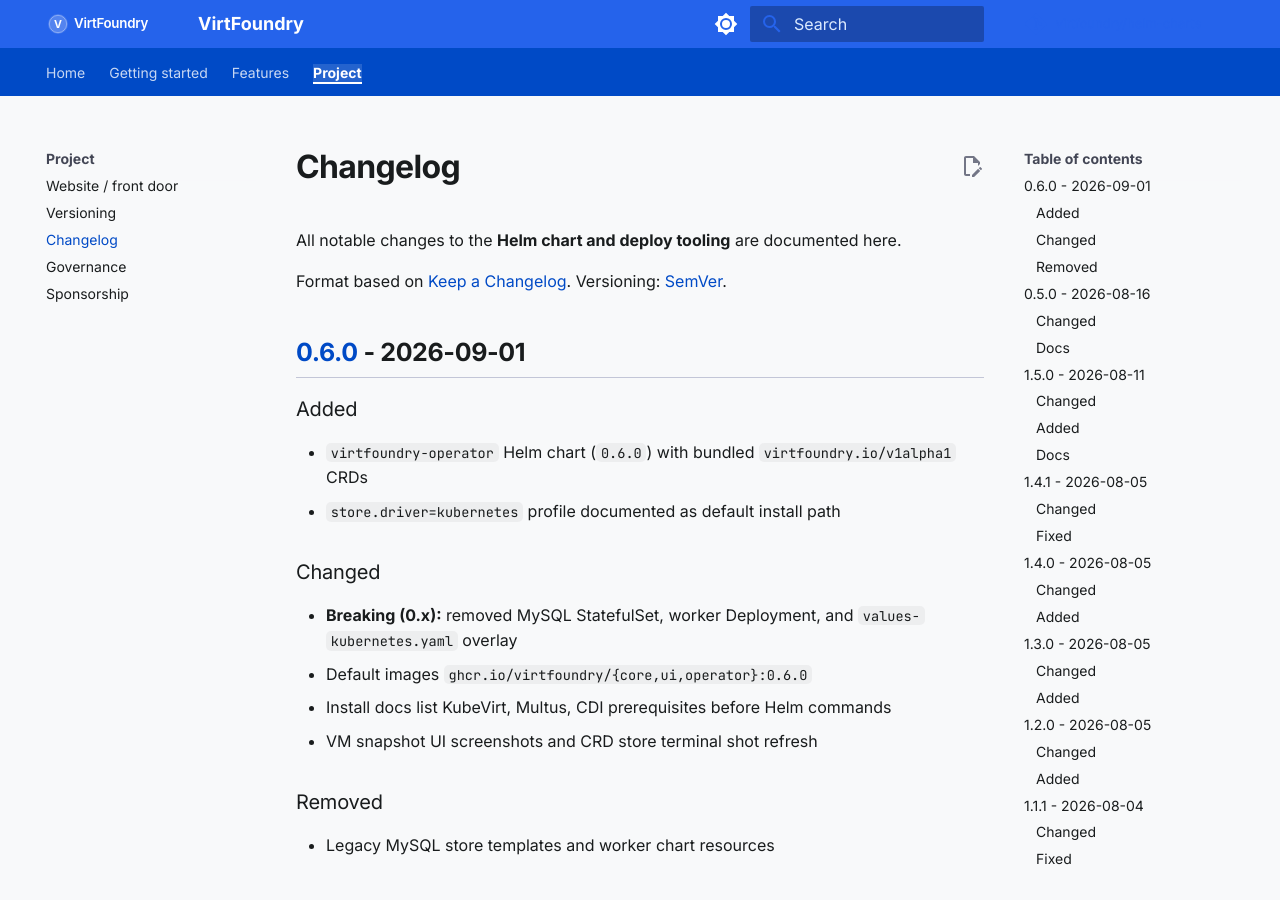
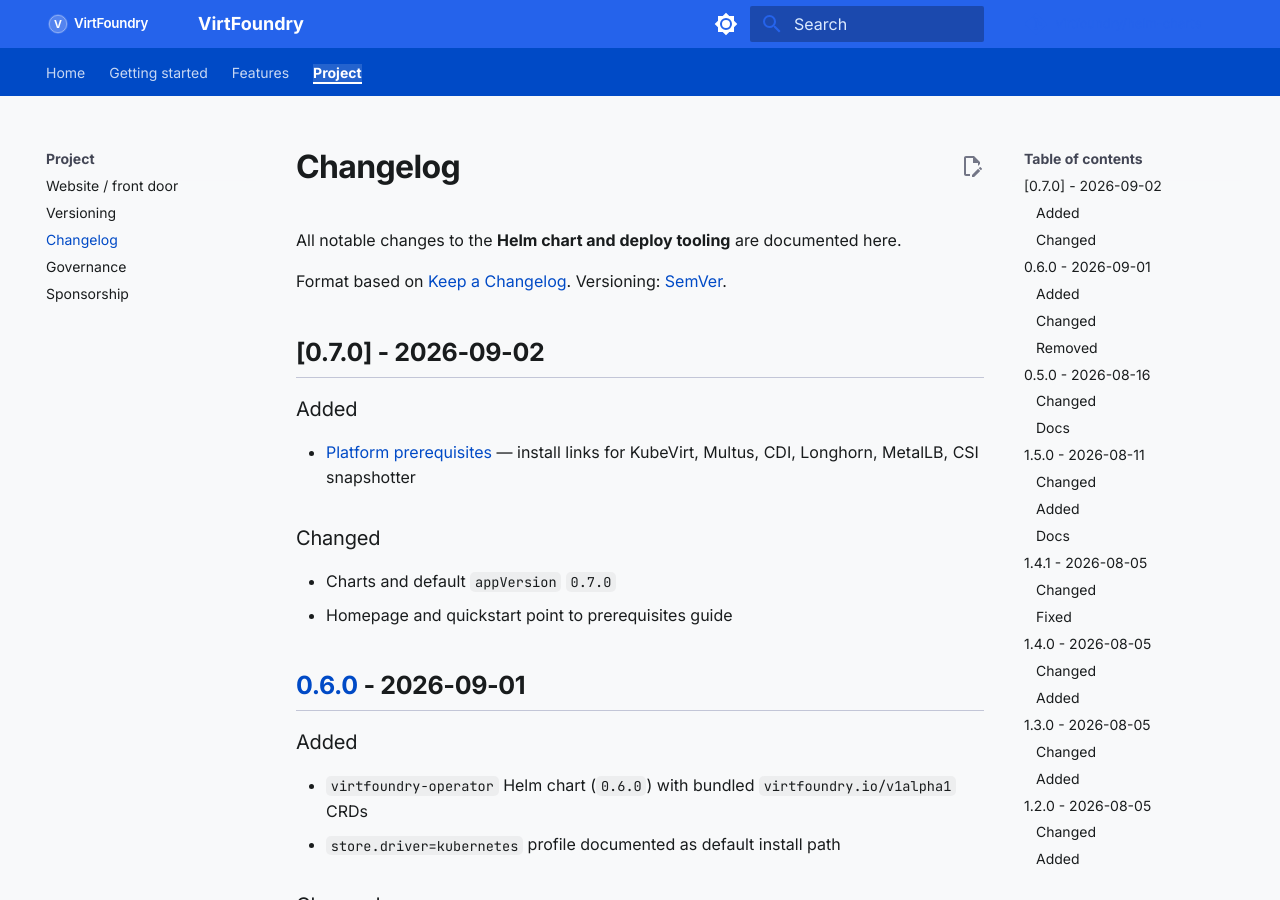
Before and after one commit to virtfoundry/helm-charts, an MkDocs documentation site: the page built from docs/project/changelog.md, in a window 1280 px wide and 900 px high. Built offline with MkDocs 1.6.1 and Material for MkDocs 9.7.7, drawn with Linux system fonts in a browser that asks for light colours; comment, search, counter and statistics services are not loaded.

Commit message:
docs(charts): prerequisites guide and 0.7.0 release (#27)
Add platform prerequisites page with KubeVirt, Multus, CDI, Longhorn,
MetalLB, and CSI snapshotter install links. Bump charts to 0.7.0.

```diff
--- a/docs/project/changelog.md
+++ b/docs/project/changelog.md
@@ -3,6 +3,17 @@
 All notable changes to the **Helm chart and deploy tooling** are documented here.
 
 Format based on [Keep a Changelog](https://keepachangelog.com/). Versioning: [SemVer](versioning.md).
+
+## [0.7.0] - 2026-09-02
+
+### Added
+
+- [Platform prerequisites](../guide/prerequisites.md) — install links for KubeVirt, Multus, CDI, Longhorn, MetalLB, CSI snapshotter
+
+### Changed
+
+- Charts and default `appVersion` `0.7.0`
+- Homepage and quickstart point to prerequisites guide
 
 ## [0.6.0] - 2026-09-01
 
--- a/mkdocs.yml
+++ b/mkdocs.yml
@@ -69,6 +69,7 @@
 nav:
   - Home: index.md
   - Getting started:
+      - Platform prerequisites: guide/prerequisites.md
       - Why VirtFoundry: guide/why.md
       - Quickstart: guide/quickstart.md
       - Kind (laptop): guide/kind.md
```
Also changed, not shown: CHANGELOG.md (+4 -0 lines), docs/guide/installation.md (+4 -1 lines), docs/guide/kind.md (+1 -1 lines), docs/guide/prerequisites.md (added, +48 -0 lines), docs/guide/quickstart.md (+1 -1 lines), docs/index.md (+2 -2 lines), 2 other files.
